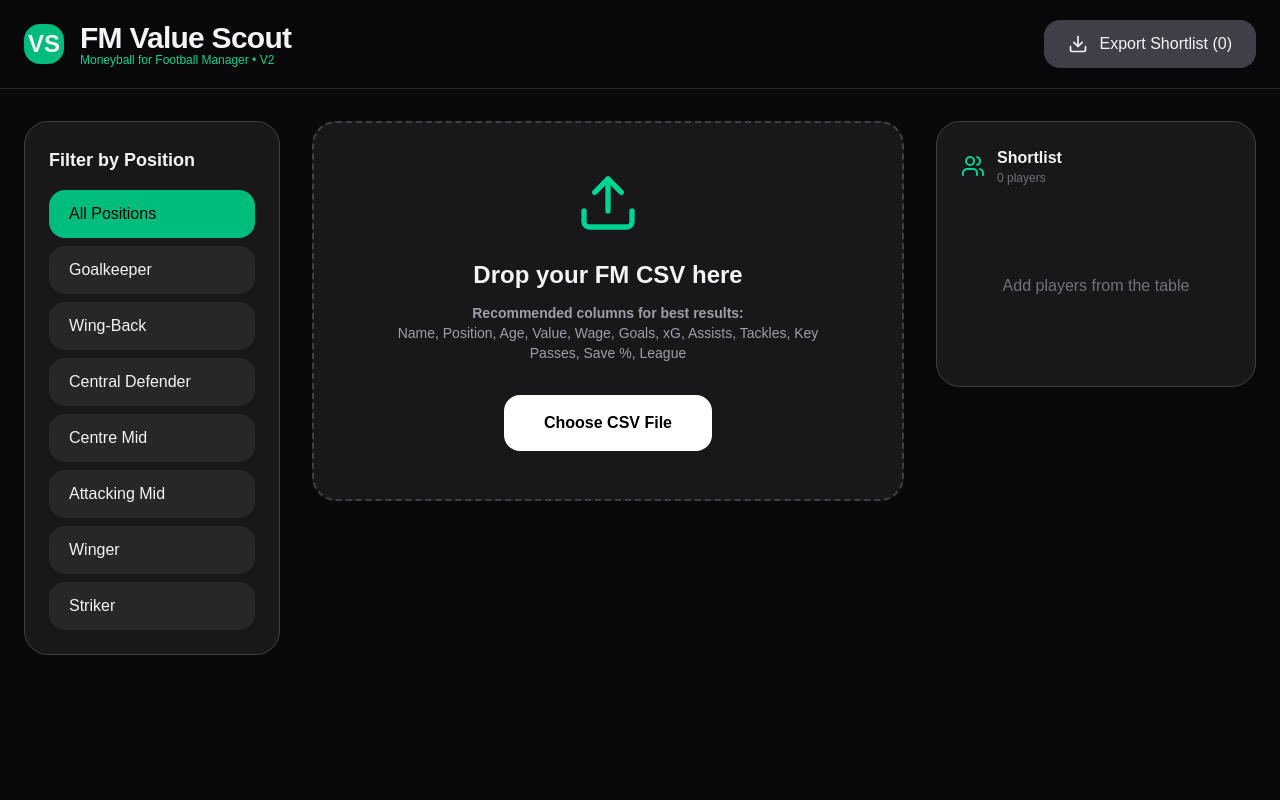
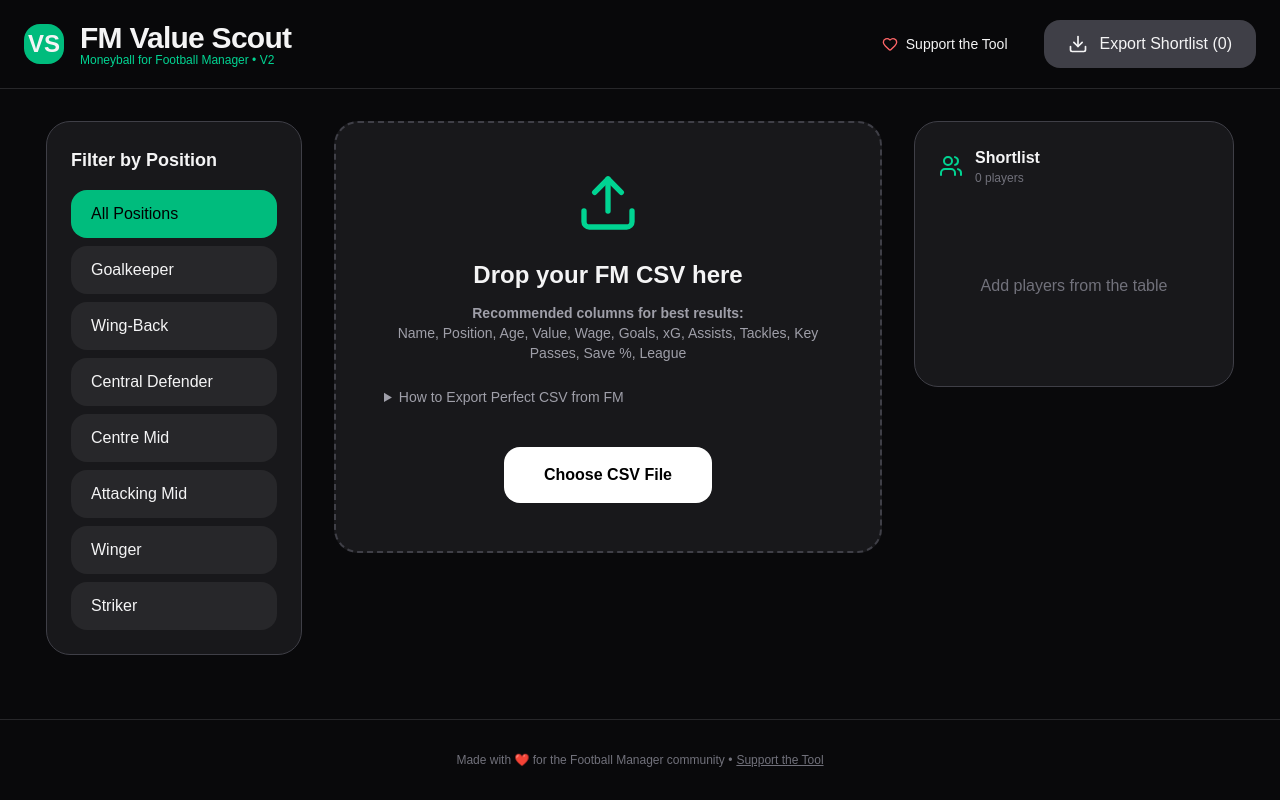
Before and after one commit to jakesummersFM/valuescout, a Next.js app: page / in a window 1280 px wide. Built offline with nearby package versions, Linux system fonts and the light colour scheme.

Commit message:
Update page.tsx

```diff
--- a/app/page.tsx
+++ b/app/page.tsx
@@ -2,7 +2,7 @@
 
 import React, { useState, useCallback } from 'react';
 import Papa from 'papaparse';
-import { Upload, Download, Plus, Trash2, Diamond, Users, AlertCircle, X, Eye, BarChart3 } from 'lucide-react';
+import { Upload, Download, Plus, Trash2, Diamond, Users, AlertCircle, X, Eye, BarChart3, Heart } from 'lucide-react';
 import { useReactTable, getCoreRowModel, getSortedRowModel, SortingState, flexRender } from '@tanstack/react-table';
 
 interface Player {
@@ -86,37 +86,37 @@ export default function FMValueScoutV2() {
 
     let performance = 0;
     switch (position) {
-      case 'GK': performance = savePct * 1.8; break;
-      case 'Wing Back': performance = tackles * 1.6 + keyPasses * 1.4 + assists * 1.2; break;
-      case 'Central Defender': performance = tackles * 1.9 + interceptions * 1.7; break;
-      case 'Centre Mid': performance = tackles * 1.5 + keyPasses * 1.6 + assists * 1.4; break;
-      case 'Attacking Mid': performance = assists * 2.0 + keyPasses * 1.8 + goals * 1.2; break;
-      case 'Winger': performance = assists * 1.7 + keyPasses * 1.6 + goals * 1.3; break;
-      case 'Striker': performance = goals * 2.2 + assists * 1.3 + (xG > 0 ? (goals / xG) * 30 : goals * 25); break;
-      default: performance = (goals + assists + tackles + keyPasses) * 1.2;
+      case 'GK': performance = savePct * 2.2; break;
+      case 'Wing Back': performance = (tackles * 1.8) + (keyPasses * 1.6) + (assists * 1.4); break;
+      case 'Central Defender': performance = (tackles * 2.1) + (interceptions * 1.9); break;
+      case 'Centre Mid': performance = (tackles * 1.7) + (keyPasses * 1.8) + (assists * 1.5); break;
+      case 'Attacking Mid': performance = (assists * 2.2) + (keyPasses * 2.0) + (goals * 1.4); break;
+      case 'Winger': performance = (assists * 1.9) + (keyPasses * 1.8) + (goals * 1.5); break;
+      case 'Striker': performance = (goals * 2.5) + (assists * 1.6) + (xG > 0 ? (goals / xG) * 35 : goals * 28); break;
+      default: performance = (goals + assists + tackles + keyPasses) * 1.5;
     }
 
     const leagueMultiplier = getLeagueMultiplier(league);
-    const baseScore = Math.min(85, performance * 1.8);
+    let baseScore = performance * 2.0;
 
     const valueM = Math.max(0.1, (getNum(['Transfer Value', 'Value']) || 1000000) / 1000000);
     const wageK = Math.max(1, (getNum(['Wage', 'Weekly Wage']) || 1000) / 1000);
-    const efficiency = Math.min(25, Math.max(5, 45 / (valueM * 0.7 + wageK * 0.3)));
+    const efficiency = Math.min(30, Math.max(8, 55 / (valueM * 0.65 + wageK * 0.35)));
 
     const age = parseInt(row.Age) || 25;
-    const ageBonus = age <= 21 ? 14 : age <= 23 ? 10 : age <= 26 ? 6 : age >= 32 ? -4 : 0;
+    const ageBonus = age <= 21 ? 16 : age <= 23 ? 11 : age <= 26 ? 7 : age >= 32 ? -5 : 0;
 
-    let finalScore = (baseScore * 0.65) + (efficiency * 0.25) + ageBonus;
+    let finalScore = (baseScore * 0.60) + (efficiency * 0.28) + ageBonus;
     finalScore *= leagueMultiplier;
 
-    return Math.max(40, Math.min(99, Math.round(finalScore)));
+    return Math.max(42, Math.min(99, Math.round(finalScore)));
   };
 
   const calculateBadge = (score: number, valueM: number, age: number): Player['badge'] => {
     if (score >= 92 && (age <= 23 || valueM <= 15)) return { type: 'gem', label: 'Hidden Gem', icon: '💎' };
-    if (score < 55 && valueM > 30) return { type: 'avoid', label: "Don't Touch", icon: '🚫' };
-    if (score >= 78 && valueM > 45) return { type: 'overpriced', label: 'Overpriced', icon: '⚠️' };
-    if (score < 68 && valueM < 10) return { type: 'overrated', label: 'Overrated', icon: '🔥' };
+    if (score < 58 && valueM > 30) return { type: 'avoid', label: "Don't Touch", icon: '🚫' };
+    if (score >= 80 && valueM > 45) return { type: 'overpriced', label: 'Overpriced', icon: '⚠️' };
+    if (score < 70 && valueM < 12) return { type: 'overrated', label: 'Overrated', icon: '🔥' };
     return { type: 'none', label: '', icon: '' };
   };
 
@@ -281,7 +281,7 @@ export default function FMValueScoutV2() {
   };
 
   return (
-    <div className="min-h-screen bg-zinc-950 text-zinc-100">
+    <div className="min-h-screen bg-zinc-950 text-zinc-100 flex flex-col">
       <nav className="border-b border-zinc-800 bg-zinc-950/90 backdrop-blur-md sticky top-0 z-50">
         <div className="max-w-7xl mx-auto px-6 py-5 flex items-center justify-between">
           <div className="flex items-center gap-4">
@@ -291,6 +291,13 @@ export default function FMValueScoutV2() {
               <div className="text-xs text-emerald-400 -mt-1">Moneyball for Football Manager • V2</div>
             </div>
           </div>
+          <div className="flex items-center gap-4">
+            <button
+              onClick={() => window.open('https://ko-fi.com/yourusername', '_blank')} // Replace with your actual support link
+              className="flex items-center gap-2 px-5 py-2.5 text-sm hover:bg-zinc-800 rounded-2xl transition"
+            >
+              <Heart className="w-4 h-4 text-red-400" /> Support the Tool
+            </button>
             <button
               onClick={exportShortlist}
               disabled={shortlist.length === 0}
@@ -299,9 +306,10 @@ export default function FMValueScoutV2() {
               <Download className="w-5 h-5" /> Export Shortlist ({shortlist.length})
             </button>
           </div>
+        </div>
       </nav>
 
-      <div className="max-w-7xl mx-auto px-6 py-8 flex gap-8">
+      <div className="max-w-7xl mx-auto px-6 py-8 flex gap-8 flex-1">
         {/* Position Filters */}
         <div className="w-64 flex-shrink-0">
           <div className="bg-zinc-900 border border-zinc-700 rounded-3xl p-6 sticky top-24">
@@ -334,10 +342,21 @@ export default function FMValueScoutV2() {
             <Upload className="w-16 h-16 mx-auto mb-6 text-emerald-400" />
             <h2 className="text-2xl font-semibold mb-3">Drop your FM CSV here</h2>
 
-            <div className="text-zinc-400 text-sm max-w-md mx-auto mb-8">
+            <div className="text-zinc-400 text-sm max-w-md mx-auto mb-6">
               <strong>Recommended columns for best results:</strong><br />
               Name, Position, Age, Value, Wage, Goals, xG, Assists, Tackles, Key Passes, Save %, League
             </div>
+
+            {/* How to Export Perfect CSV Section */}
+            <details className="text-left text-sm text-zinc-400 mb-8 max-w-md mx-auto">
+              <summary className="cursor-pointer hover:text-emerald-400 font-medium mb-2">How to Export Perfect CSV from FM</summary>
+              <ol className="list-decimal pl-5 space-y-1 text-xs">
+                <li>Open Player Search in FM</li>
+                <li>Right-click column headers → Customize View</li>
+                <li>Add: Name, Position, Age, Value, Wage, Goals, xG, Assists, Tackles, Key Passes, Save %, League</li>
+                <li>Click File → Print Screen → Web Page → Save as CSV</li>
+              </ol>
+            </details>
 
             <label className="bg-white text-black px-10 py-4 rounded-2xl font-semibold cursor-pointer hover:bg-zinc-200 transition inline-block">
               Choose CSV File
@@ -392,7 +411,7 @@ export default function FMValueScoutV2() {
           )}
         </div>
 
-        {/* Shortlist Sidebar */}
+        {/* Shortlist */}
         <div className="w-80 flex-shrink-0">
           <div className="bg-zinc-900 border border-zinc-700 rounded-3xl p-6 sticky top-24">
             <div className="flex justify-between items-center mb-6">
@@ -426,6 +445,19 @@ export default function FMValueScoutV2() {
           </div>
         </div>
       </div>
+
+      {/* Footer */}
+      <footer className="border-t border-zinc-800 py-8 text-center text-xs text-zinc-500 mt-auto">
+        <div className="max-w-7xl mx-auto px-6">
+          Made with ❤️ for the Football Manager community •
+          <button
+            onClick={() => window.open('https://ko-fi.com/yourusername', '_blank')}
+            className="hover:text-emerald-400 ml-1 underline"
+          >
+            Support the Tool
+          </button>
+        </div>
+      </footer>
 
       {/* Player Modal with Bar Charts */}
       {selectedPlayer && (
```
Lines whose indentation alone changed are shown as unchanged.
